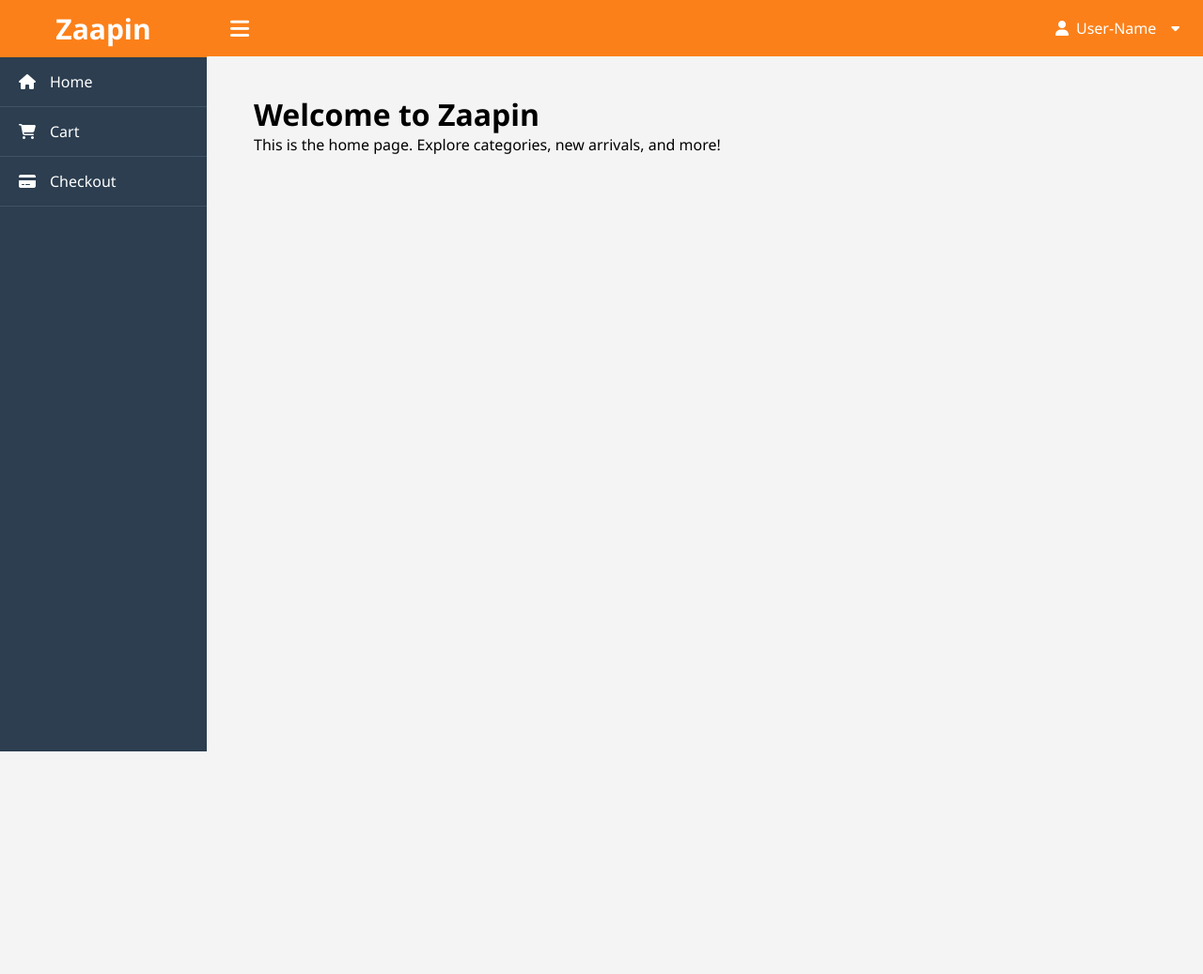
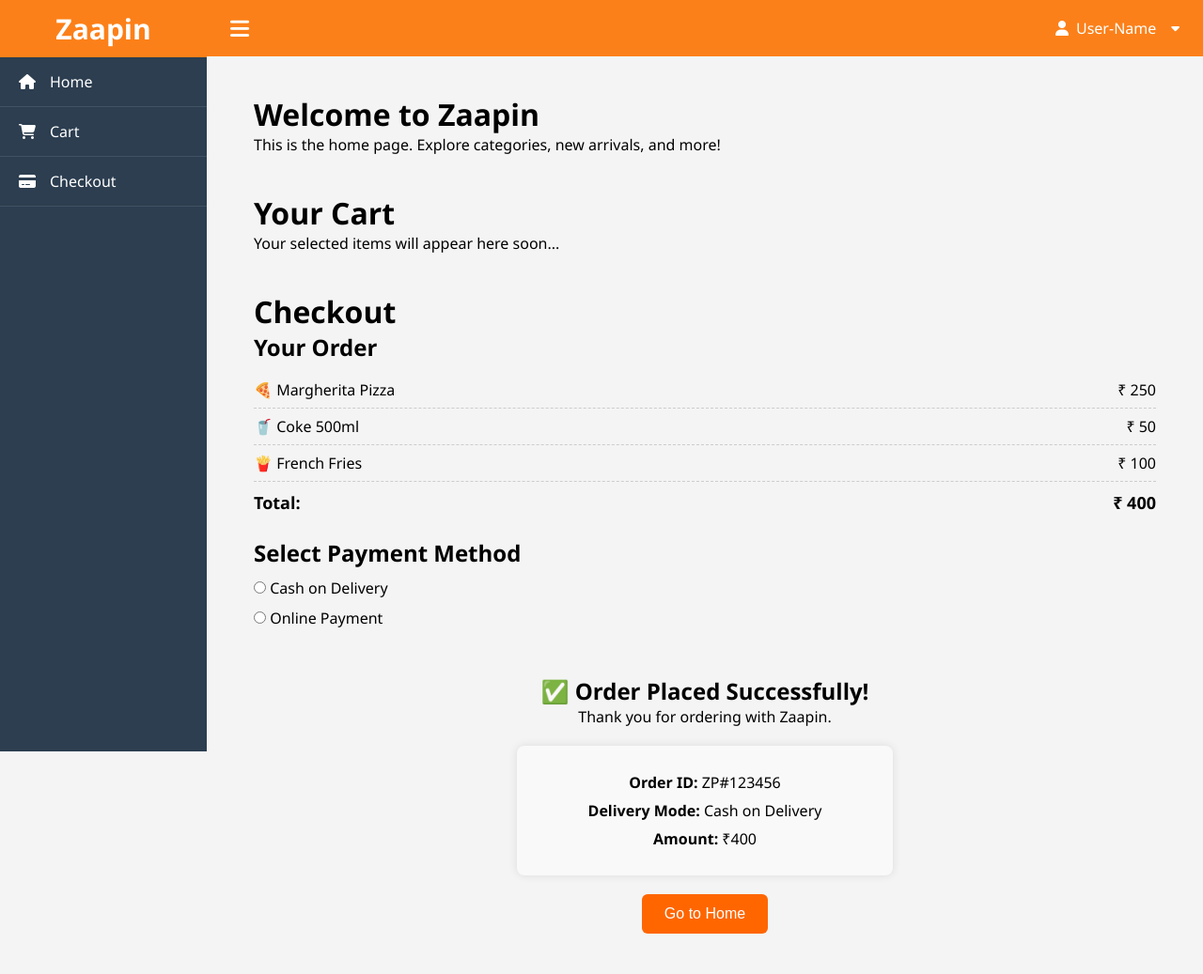
Before and after one commit to Snkumar21/Tron-Softech---CheckOut-Zaapin-, a plain HTML site: page index.html in a window 1280 px wide. Shown: the whole page at 94% size. Before the commit the page ends 800 px from the top, so only its background shows below. Drawn offline with Linux system fonts and the light colour scheme.

Commit message:
New Changes Added

```diff
--- a/index.html
+++ b/index.html
@@ -82,6 +82,18 @@
                 <h3>💳 Online Payment Coming Soon...</h3>
                 <button class="disabled" disabled>Pay Online</button>
             </div>
+
+            <!-- ✅ Order Confirmation Message -->
+            <div id="orderSuccess" class="page-section hidden">
+                <h2>✅ Order Placed Successfully!</h2>
+                <p>Thank you for ordering with Zaapin.</p>
+                <div class="order-details">
+                    <p><strong>Order ID:</strong> ZP#123456</p>
+                    <p><strong>Delivery Mode:</strong> Cash on Delivery</p>
+                    <p><strong>Amount:</strong> ₹400</p>
+                </div>
+                <button onclick="goToHome()">Go to Home</button>
+            </div>
         </div>
     </main>
 
--- a/script.js
+++ b/script.js
@@ -1,5 +1,4 @@
 // User Dropdown Functionality--
-
 const userDropdown = document.getElementById('userDropdown');
     const dropdownMenu = document.getElementById('dropdownMenu');
 
@@ -36,17 +35,66 @@ navLinks.forEach(link => {
 });
 
 // Handle COD/Online toggle in checkout
+const codRadio = document.querySelector('input[value="cod"]');
+const onlineRadio = document.querySelector('input[value="online"]');
 const codSection = document.getElementById('cod-section');
 const onlineSection = document.getElementById('online-section');
 
-document.querySelectorAll('input[name="payment"]').forEach((input) => {
-    input.addEventListener('change', function () {
-        if (this.value === 'cod') {
-            codSection.classList.remove('hidden');
-            onlineSection.classList.add('hidden');
-        } else {
-            codSection.classList.add('hidden');
-            onlineSection.classList.remove('hidden');
-        }
-    });
+codRadio.addEventListener('change', () => {
+    codSection.classList.remove('hidden');
+    onlineSection.classList.add('hidden');
 });
+
+onlineRadio.addEventListener('change', () => {
+    onlineSection.classList.remove('hidden');
+    codSection.classList.add('hidden');
+});
+
+// Confirm COD Order
+const confirmBtn = document.querySelector('.confirm-btn');
+confirmBtn.addEventListener('click', () => {
+    const address = document.querySelector('#cod-section textarea').value.trim();
+
+    if (!address) {
+        alert("Please enter your delivery address.");
+        return;
+    }
+
+    // Hide Checkout Page
+    document.getElementById('checkoutPage').classList.add('hidden');
+
+    // Show Order Success Page
+    document.getElementById('orderSuccess').classList.remove('hidden');
+});
+
+// Go Back to Home
+function goToHome() {
+    document.getElementById('orderSuccess').classList.add('hidden');
+    document.getElementById('homePage').classList.remove('hidden');
+}
+
+// 🎯 Handle COD Confirm Button
+document.querySelector('.confirm-btn').addEventListener('click', function () {
+    const address = document.querySelector('#cod-section textarea').value.trim();
+
+    if (address === "") {
+        alert("Please enter your delivery address.");
+        return;
+    }
+
+    // Hide checkout page
+    document.getElementById('checkoutPage').classList.add('hidden');
+
+    // Show order success section
+    document.getElementById('orderSuccess').classList.remove('hidden');
+});
+
+// 🔁 Go back to home after success
+function goToHome() {
+    document.getElementById('orderSuccess').classList.add('hidden');
+    document.getElementById('homePage').classList.remove('hidden');
+
+    // Update active sidebar (optional)
+    document.querySelectorAll('.navigation a').forEach(link => link.classList.remove('active'));
+    document.querySelector('[data-page="homePage"]').classList.add('active');
+}
--- a/style.css
+++ b/style.css
@@ -137,10 +137,6 @@ body {
   flex-grow: 1;
 }
 
-.hidden {
-  display: none;
-}
-
 .page-section {
   display: block;
   padding: 20px;
@@ -177,6 +173,7 @@ body {
 .cod-section, .online-section {
   margin-top: 20px;
 }
+
 .cod-section textarea {
   width: 100%;
   padding: 10px;
@@ -186,6 +183,7 @@ body {
   min-height: 80px;
   margin-bottom: 10px;
 }
+
 .confirm-btn {
   background-color: #28a745;
   color: white;
@@ -195,9 +193,11 @@ body {
   border-radius: 6px;
   cursor: pointer;
 }
+
 .confirm-btn:hover {
   background-color: #218838;
 }
+
 .disabled {
   background-color: #ccc;
   color: #666;
@@ -205,9 +205,42 @@ body {
   border: none;
   border-radius: 6px;
 }
-.hidden {
-  display: none;
+
+#orderSuccess {
+  text-align: center;
+  padding: 40px;
 }
+
+.order-details {
+  background-color: #f9f9f9;
+  border-radius: 8px;
+  padding: 20px;
+  margin: 20px auto;
+  max-width: 400px;
+  box-shadow: 0 0 10px rgba(0,0,0,0.1);
+}
+
+.order-details p {
+  margin: 8px 0;
+  font-size: 16px;
+}
+
+button.confirm-btn,
+#orderSuccess button {
+  background-color: #ff6600;
+  color: white;
+  padding: 12px 24px;
+  border: none;
+  border-radius: 6px;
+  font-size: 16px;
+  cursor: pointer;
+}
+
+button.confirm-btn:hover,
+#orderSuccess button:hover {
+  background-color: #e65c00;
+}
+
 
 /* Responsive Option */
 @media (max-width: 768px) {
```
